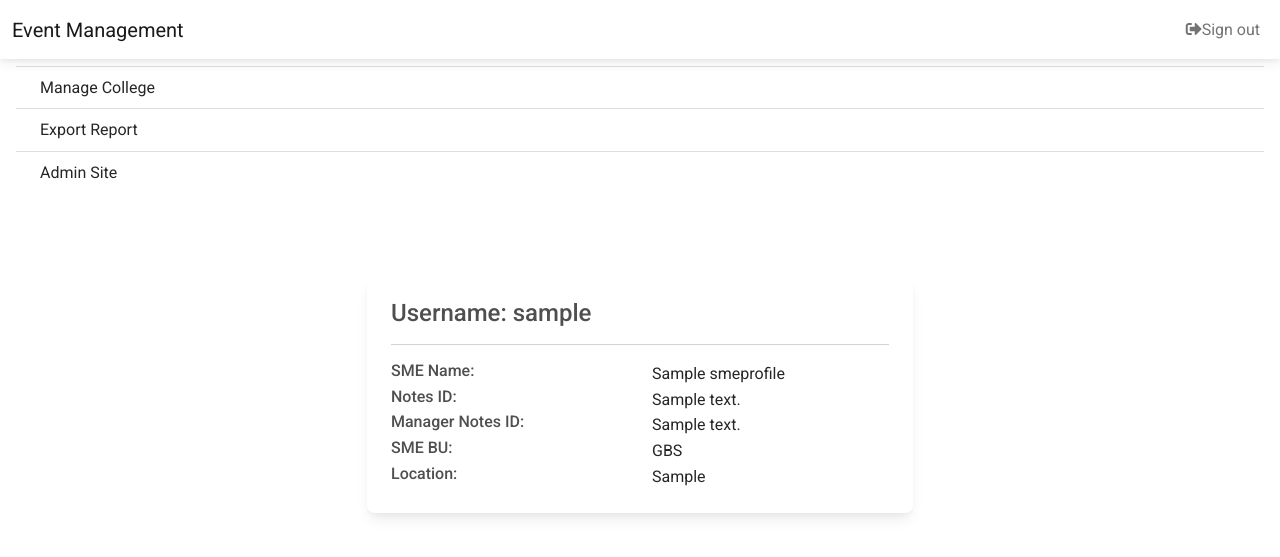
After one commit to 18praneeth/event-management-ibm, a Django app: page /user/profile/ in a window 1280 px wide. The commit adds this page. Shown: the top 557 px of the page. Run offline with Django 3.2, Linux system fonts and the light colour scheme; a user stored in the database is signed in; tables that the repository leaves empty hold one stand-in row (values such as "Sample post"); some libraries are stand-ins or nearby versions.

Commit message:
SME signals my profile page

```diff
--- a/event/models.py
+++ b/event/models.py
@@ -27,7 +27,7 @@ class SMEProfile(models.Model):
 
 
     def __str__(self):
-        return self.sme_name
+        return f'{self.sme_name}'
 
 
 class Event(models.Model):
--- a/event/signals.py
+++ b/event/signals.py
@@ -13,4 +13,5 @@ def create_profile(sender, instance, created, **kwargs):
 
 @receiver(post_save, sender=User)
 def save_profile(sender, instance, **kwargs):
+    instance.smeprofile.sme_name = instance.username
     instance.smeprofile.save()
--- a/templates/navbar.html
+++ b/templates/navbar.html
@@ -41,7 +41,7 @@
         <a href="/admin" class="list-group-item list-group-item-action py-2 ripple"><span>Admin Site</span></a>
         {% else %}
         <a href="/" class="list-group-item list-group-item-action py-2 ripple"><span>Dashboard</span></a>
-        <a href="/" class="list-group-item list-group-item-action py-2 ripple"><span>My Profile</span></a>
+        <a href="{% url 'profile' %}" class="list-group-item list-group-item-action py-2 ripple"><span>My Profile</span></a>
         {% endif %}
       </div>
     </div>
--- /dev/null
+++ b/templates/profile.html
@@ -0,0 +1,62 @@
+{% extends 'base.html' %}
+{% load crispy_forms_tags %}
+
+{% block content %}
+
+<section>
+
+<div class="row">
+    <div class="col-md-6 offset-md-3">
+        <div class="card">
+            <div class="card-body">
+                <h4 class="card-title">Username: {{user.username}}</h4>
+                <hr>
+                    <div class="row">
+                        <div class="col-sm-6">
+                            <h6 class="mb-0 text-capitalize">SME Name: </h6>
+                        </div>
+                        <div class="col-sm-6 text-dark">
+                            {{ user.smeprofile.sme_name }}
+                        </div>
+                    </div>
+                    <div class="row">
+                        <div class="col-sm-6">
+                            <h6 class="mb-0 text-capitalize">Notes ID: </h6>
+                        </div>
+                        <div class="col-sm-6 text-dark">
+                            {{ user.smeprofile.sme_notes_id }}
+                        </div>
+                    </div>
+                    <div class="row">
+                        <div class="col-sm-6">
+                            <h6 class="mb-0 text-capitalize">Manager Notes ID: </h6>
+                        </div>
+                        <div class="col-sm-6 text-dark">
+                            {{ user.smeprofile.sme_manager_notes_id }}
+                        </div>
+                    </div>
+                    <div class="row">
+                        <div class="col-sm-6">
+                            <h6 class="mb-0 text-capitalize">SME BU: </h6>
+                        </div>
+                        <div class="col-sm-6 text-dark">
+                            {{ user.smeprofile.sme_bu }}
+                        </div>
+                    </div>
+                    <div class="row">
+                        <div class="col-sm-6">
+                            <h6 class="mb-0 text-capitalize">Location: </h6>
+                        </div>
+                        <div class="col-sm-6 text-dark">
+                            {{ user.smeprofile.sme_location }}
+                        </div>
+                    </div>
+            </div>
+        </div>
+    </div>
+</div>
+
+</section>
+
+
+{% endblock content %}
--- a/user/apps.py
+++ b/user/apps.py
@@ -4,3 +4,6 @@ from django.apps import AppConfig
 class UserConfig(AppConfig):
     default_auto_field = 'django.db.models.BigAutoField'
     name = 'user'
+
+    def ready(self):
+        import event.signals
--- a/user/urls.py
+++ b/user/urls.py
@@ -6,5 +6,6 @@ from django.contrib.auth import views as auth_views
 urlpatterns = [
     path('logout/', user_logout, name='logout'),
     path('login/', auth_views.LoginView.as_view(template_name='login.html'), name='login'),
+    path('profile/', profile, name="profile"),
     path('report/', csv_export, name='csv-export')
 ]
--- a/user/views.py
+++ b/user/views.py
@@ -1,16 +1,11 @@
 from django.contrib import messages
-from django.shortcuts import redirect, render
+from django.contrib.auth.decorators import login_required
+from django.contrib.auth.models import User
+from django.shortcuts import get_object_or_404, redirect, render
 from django.contrib.auth import logout
 from django.contrib import messages
 from djqscsv import render_to_csv_response
 from event.models import Event
-
-
-def home(request):
-    data = {
-        'title': 'User Home page'
-    }
-    return render(request, 'base.html', context=data)
 
 
 def user_logout(request):
@@ -49,3 +44,12 @@ def csv_export(request):
 
     }
     )
+
+
+@login_required
+def profile(request):
+    user = get_object_or_404(User, id=request.user.id)
+    context = {
+        'user': user
+    }
+    return render(request, 'profile.html', context)
```
